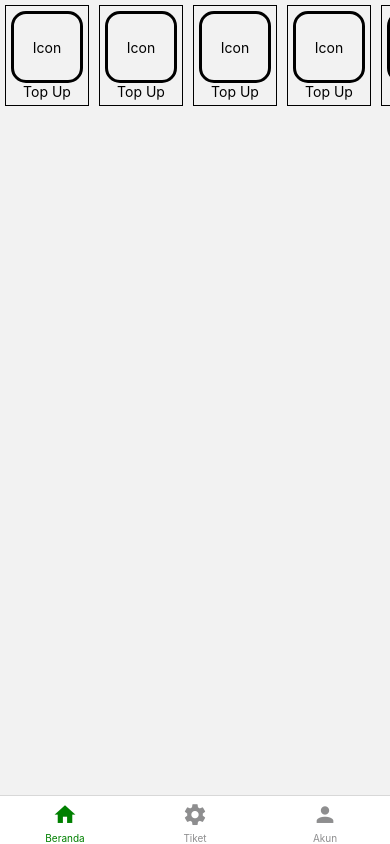
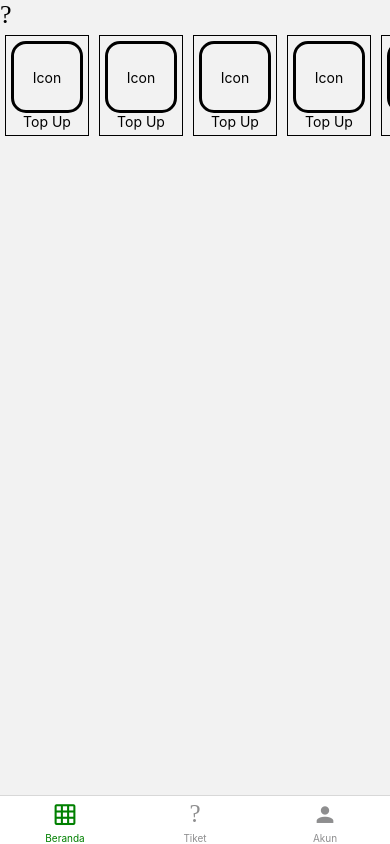
Before and after one commit to nunaprameswari/TicketPlane, a React Native app: screen /Beranda in a window 390 px wide. Built offline with nearby package versions, Linux system fonts and the light colour scheme.

Commit message:
pembaharuan di beberapa file

```diff
--- a/src/App.jsx
+++ b/src/App.jsx
@@ -22,7 +22,7 @@ const MenuTab = () => {
         options={{
           headerShown: false,
           tabBarIcon: ({size, color}) => (
-            <MaterialCommunityIcons name="home" size={size} color={color} />
+            <MaterialCommunityIcons name="grid" size={size} color={color} />
           ),
         }}
       />
@@ -32,7 +32,7 @@ const MenuTab = () => {
         options={{
           headerShown: false,
           tabBarIcon: ({size, color}) => (
-            <MaterialCommunityIcons name="cog" size={size} color={color} />
+            <MaterialCommunityIcons name="category" size={size} color={color} />
           ),
         }}
       />
--- a/src/screens/Beranda.jsx
+++ b/src/screens/Beranda.jsx
@@ -1,5 +1,6 @@
-import {FlatList, StyleSheet, Text, View} from 'react-native';
+import {FlatList, StyleSheet, Text, TouchableOpacity, View} from 'react-native';
 import React from 'react';
+import MaterialCommunityIcons from 'react-native-vector-icons/MaterialCommunityIcons';
 import Icon from '../components/Icon';
 
 const Data = [
@@ -12,6 +13,9 @@ const Data = [
 
 const Beranda = () => (
   <View>
+    <TouchableOpacity>
+      <MaterialCommunityIcons name="search" size={26} />
+    </TouchableOpacity>
     <FlatList
       data={Data}
       renderItem={({item}) => <Icon label={item.label} />}
```
